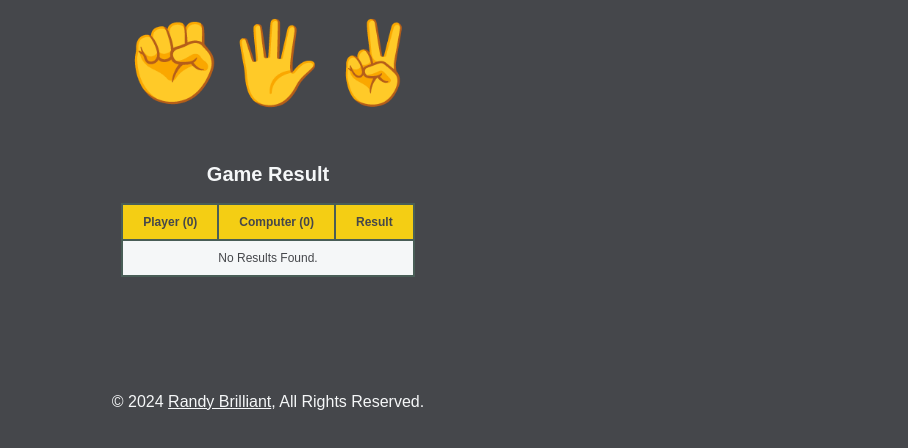
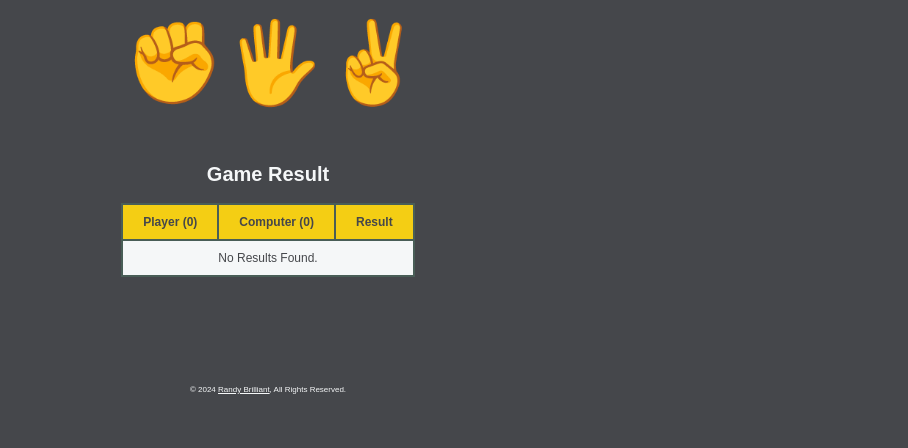
Before and after one commit to RandyBrilliant/rock-paper-scissor, a plain HTML site: page index.html in a window 1280 px wide. Shown: the part 134-582 px from the top of the page, without its empty margins (372-1280 px from the left). Drawn offline with Linux system fonts and the light colour scheme.

Commit message:
Update style.css

```diff
--- a/style.css
+++ b/style.css
@@ -129,7 +129,11 @@ td {
 
 footer {
     width: 100%;
-    font-size: 0.3rem;
+
+}
+
+footer > p {
+    font-size: 0.5rem;
 }
 
 .author-link {
```
